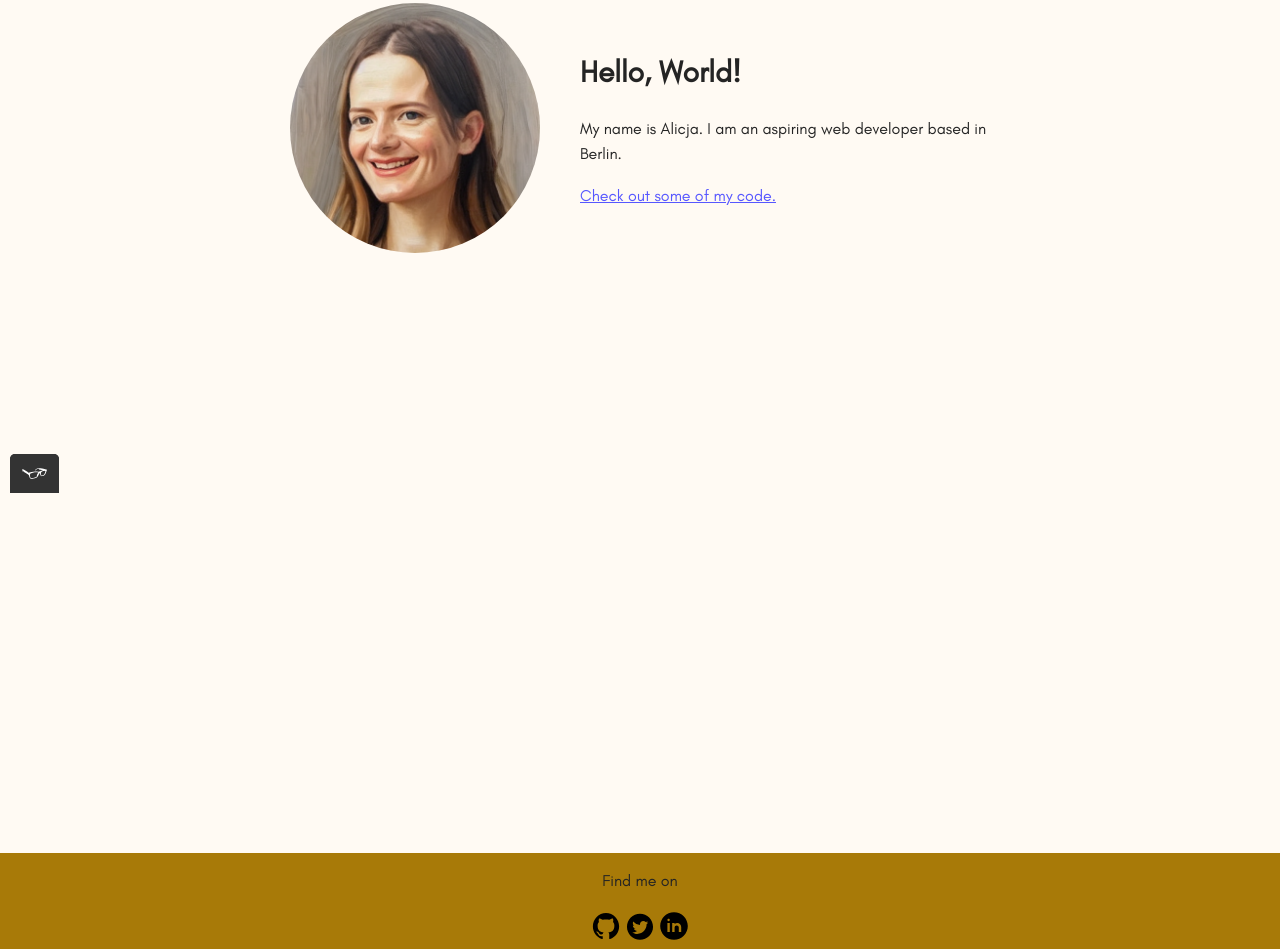
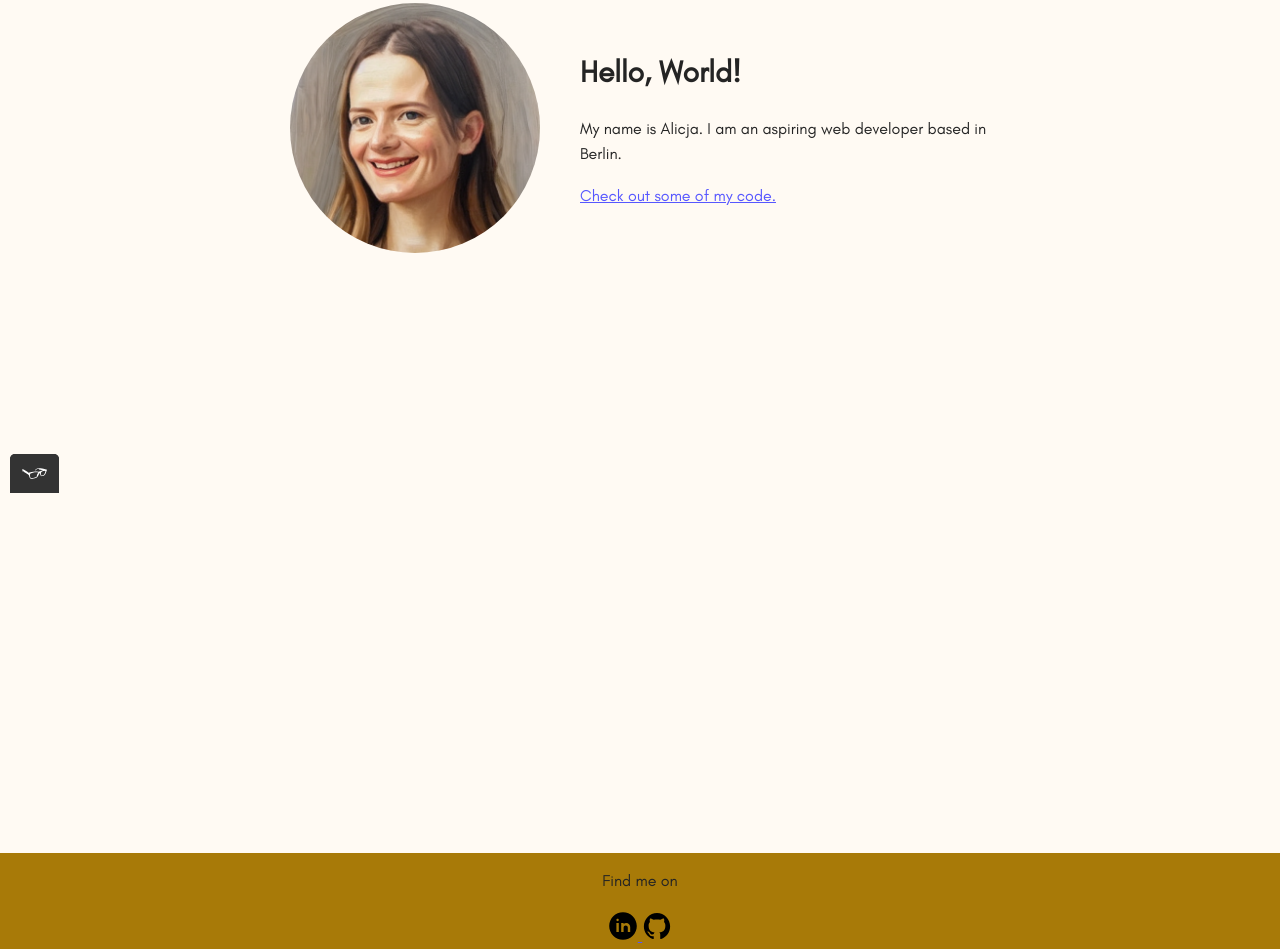
Before and after one commit to Alicja-in-Wonderland/portfolio-website, a plain HTML site: page index.html in a window 1280 px wide. Shown: the part 307-1256 px from the top of the page. Drawn offline with nearby package versions, Linux system fonts and the light colour scheme.

Commit message:
index footer's icons updated with links

```diff
--- a/index.html
+++ b/index.html
@@ -40,10 +40,13 @@
     </main>
     <footer class="page-footer">
         <p>Find me on</p>
-        <div class="social-media">
-            <img src="img/github-icon.svg" alt="A round github icon">
-            <img src="img/twitter-icon.svg" alt="A round twitter icon">
-            <img src="img/linkedin-icon.svg" alt="A round linkedin icom">
+        <div>
+            <a href="https://www.linkedin.com/in/alicja-n/" class="social-media">
+                <img src="img/linkedin-icon.svg" alt="a linkedin icon">
+            </a>
+            <a href="https://github.com/Alicja-in-Wonderland" class="social-media">
+                <img src="img/github-icon.svg" alt="a github icon">
+            </a>
         </div>
     </footer>
 <script src="js/tota11y.min.js"></script>
```
